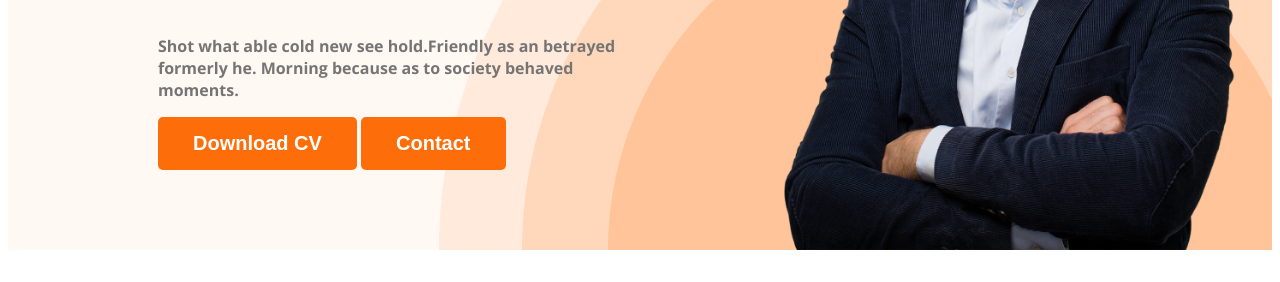
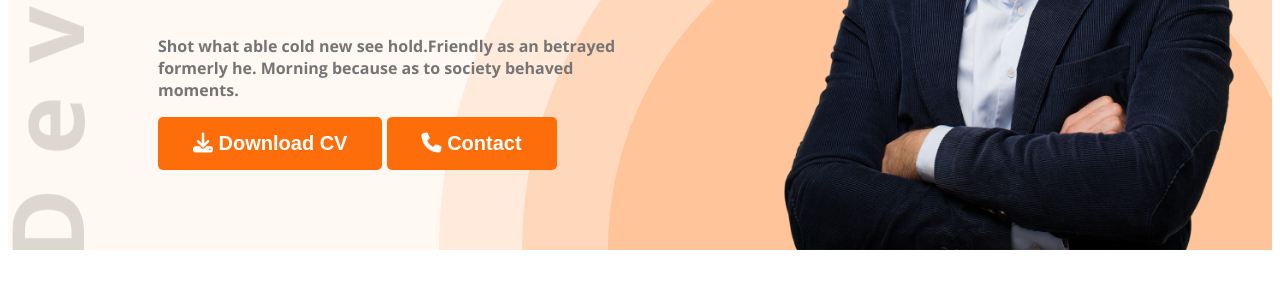
Before and after one commit to Mithun4450/portfolio-website-for-developer, a plain HTML site: page index.html in a window 1280 px wide. Shown: the part 518-800 px from the top of the page. Drawn offline with nearby package versions, Linux system fonts and the light colour scheme; a web font is replaced by a local one.

Commit message:
second background image and icons added

```diff
--- a/index.html
+++ b/index.html
@@ -9,6 +9,9 @@
 <link href="https://fonts.googleapis.com/css2?family=Fasthand&family=Open+Sans:ital,wght@0,700;0,800;1,400&display=swap" rel="stylesheet">
 
     <link rel="stylesheet" href="style.css">
+
+    <script src="https://kit.fontawesome.com/0675d7cab4.js" crossorigin="anonymous"></script>
+
 </head>
 <body>
     <header class="header">
@@ -26,8 +29,8 @@
                 <h3 class="bannar-greetings">Hi, I  am</h3>
                 <h1 class="bannar-title">Mary Hardy</h1>
                 <p class="bannar-description">Shot what able cold new see hold.Friendly as an betrayed formerly he. Morning because as to society behaved moments.</p>
-                <button class="btn-primary">Download CV</button>
-                <button class="btn-primary">Contact</button>
+                <button class="btn-primary"><i class="fa-solid fa-download"></i> Download CV</button>
+                <button class="btn-primary"><i class="fa-solid fa-phone"></i> Contact</button>
             </div>
             <img class="profile-pic" src="images/hardy.png" alt="">
         </div>
--- a/style.css
+++ b/style.css
@@ -67,9 +67,9 @@ nav a{
 /* Header related styles */
 .header{
     background-color: #FFF8F3;
-    background-image: url("images/header_bg.png");
+    background-image: url("images/header_bg.png"), url("images/developer.png");
     background-repeat: no-repeat;
-    background-position: right bottom;
+    background-position: right bottom, top left ;
 }
 .bannar{
     padding: 30px 30px 0px 150px;
```
